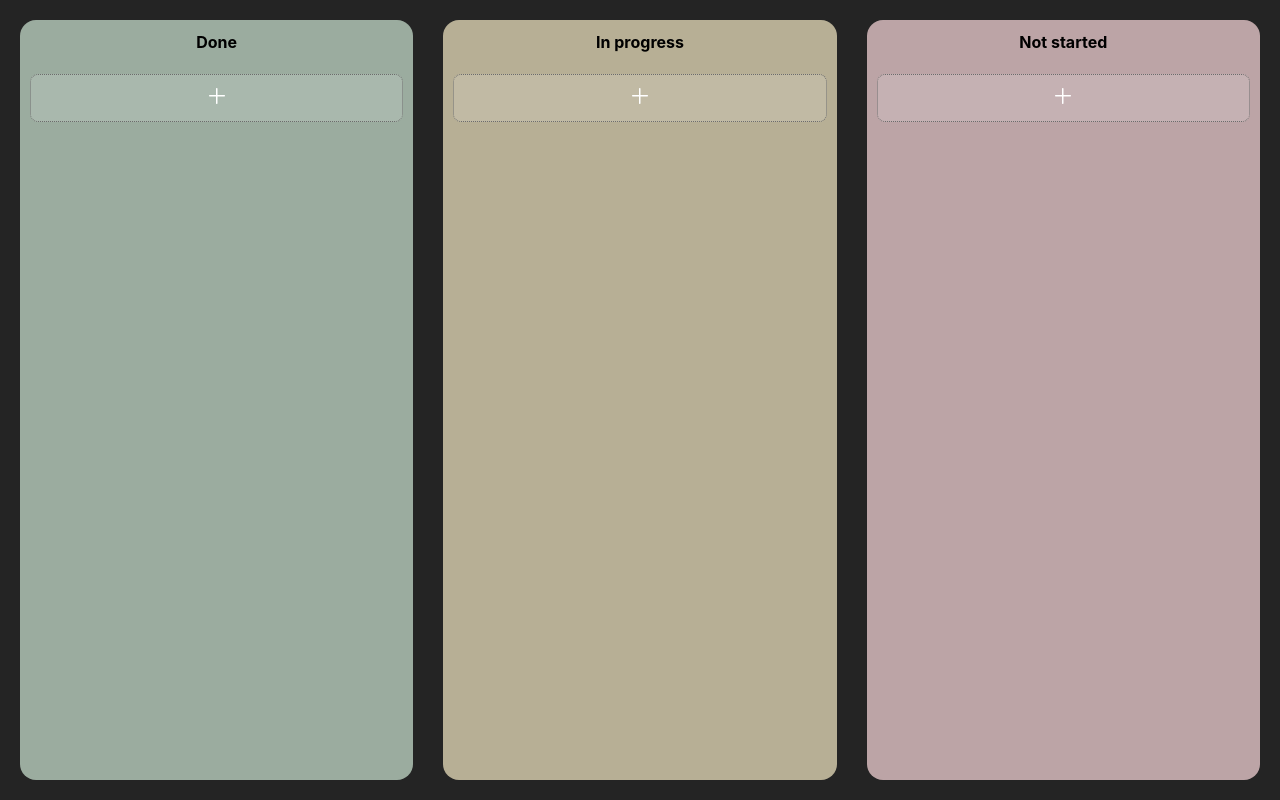
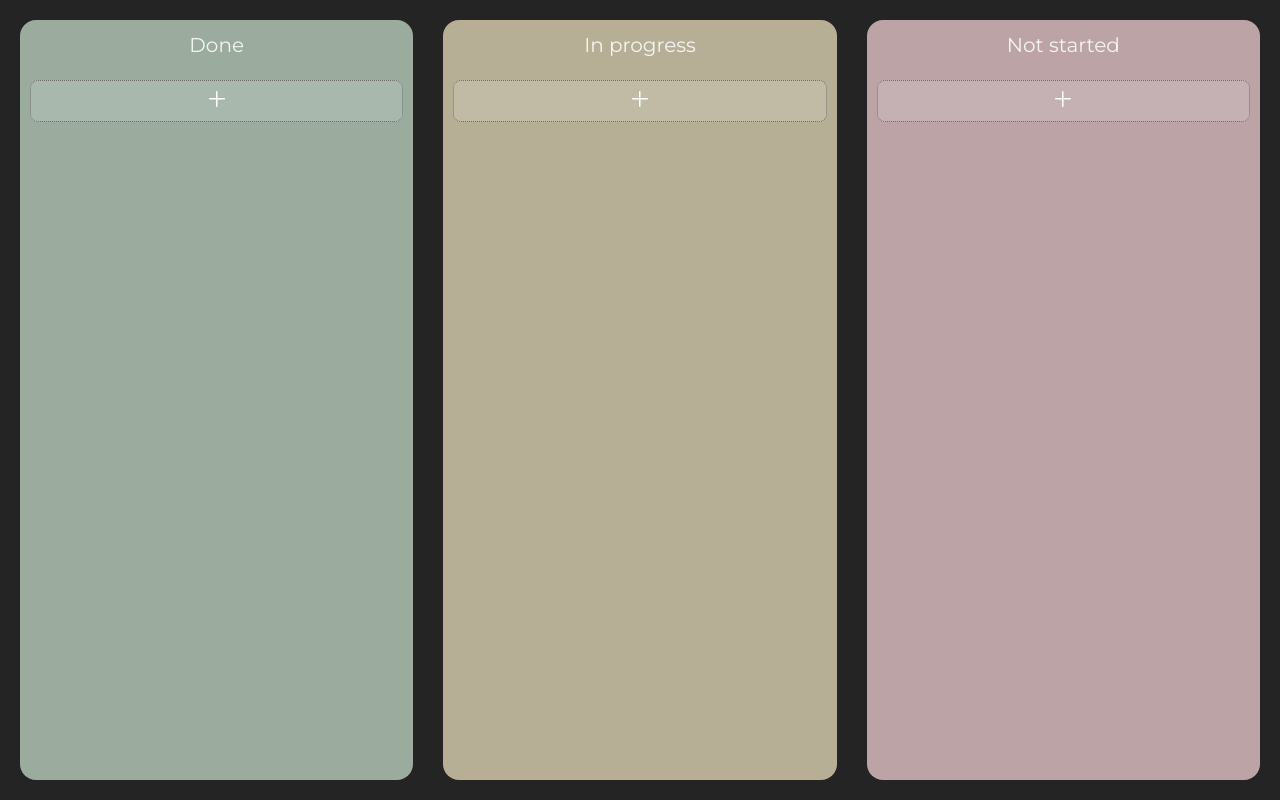
Before and after one commit to SofyaCheboltasova/todo-app, a React (Vite) app: page / in a window 1280 px wide. Built offline with nearby package versions, Linux system fonts and the light colour scheme.

Commit message:
refactor: refactor styles, add placeholder

```diff
--- a/src/index.tsx
+++ b/src/index.tsx
@@ -1,6 +1,8 @@
 import { StrictMode } from "react";
 import { createRoot } from "react-dom/client";
 import App from "./App";
+
+import "./styles/common.module.scss";
 
 createRoot(document.getElementById("root")!).render(
   <StrictMode>
--- a/src/styles/common.module.scss
+++ b/src/styles/common.module.scss
@@ -1,14 +1,10 @@
 @import "./consts.module.scss";
+@import url("https://fonts.googleapis.com/css2?family=Montserrat:ital,wght@0,100..900;1,100..900&display=swap");
 
 :root {
-  font-family: Inter, system-ui, Avenir, Helvetica, Arial, sans-serif;
-  line-height: 1.5;
-  font-weight: 400;
-  font-size: 10px;
-
   color-scheme: light dark;
   color: rgba(255, 255, 255, 0.87);
-  background-color: #242424;
+  background-color: $color-main-dark;
 
   font-synthesis: none;
   text-rendering: optimizeLegibility;
@@ -17,17 +13,17 @@
 }
 
 * {
+  font-family: Montserrat, system-ui, Avenir, Helvetica, Arial, sans-serif;
+  line-height: 1.5;
+  font-weight: 400;
+  font-size: 10px;
+
   box-sizing: border-box;
-  font-family: Inter, system-ui, Avenir, Helvetica, Arial, sans-serif;
   margin: 0;
 }
 
 h2 {
   margin: 0;
   padding: 0;
+  font-size: 2rem;
 }
-
-.title {
-  color: $color-main-dark;
-  font-size: 1.6rem;
-}
--- a/src/styles/consts.module.scss
+++ b/src/styles/consts.module.scss
@@ -1,4 +1,4 @@
-$color-main-dark: #000000;
+$color-main-dark: #242424;
 $color-secondary-dark: #6c6c6c;
 $color-main-light: #ffffff;
 $color-secondary-light: #e9e9e9;
```
Also changed, not shown: src/styles/placeholders.module.scss (added, +12 -0 lines).
